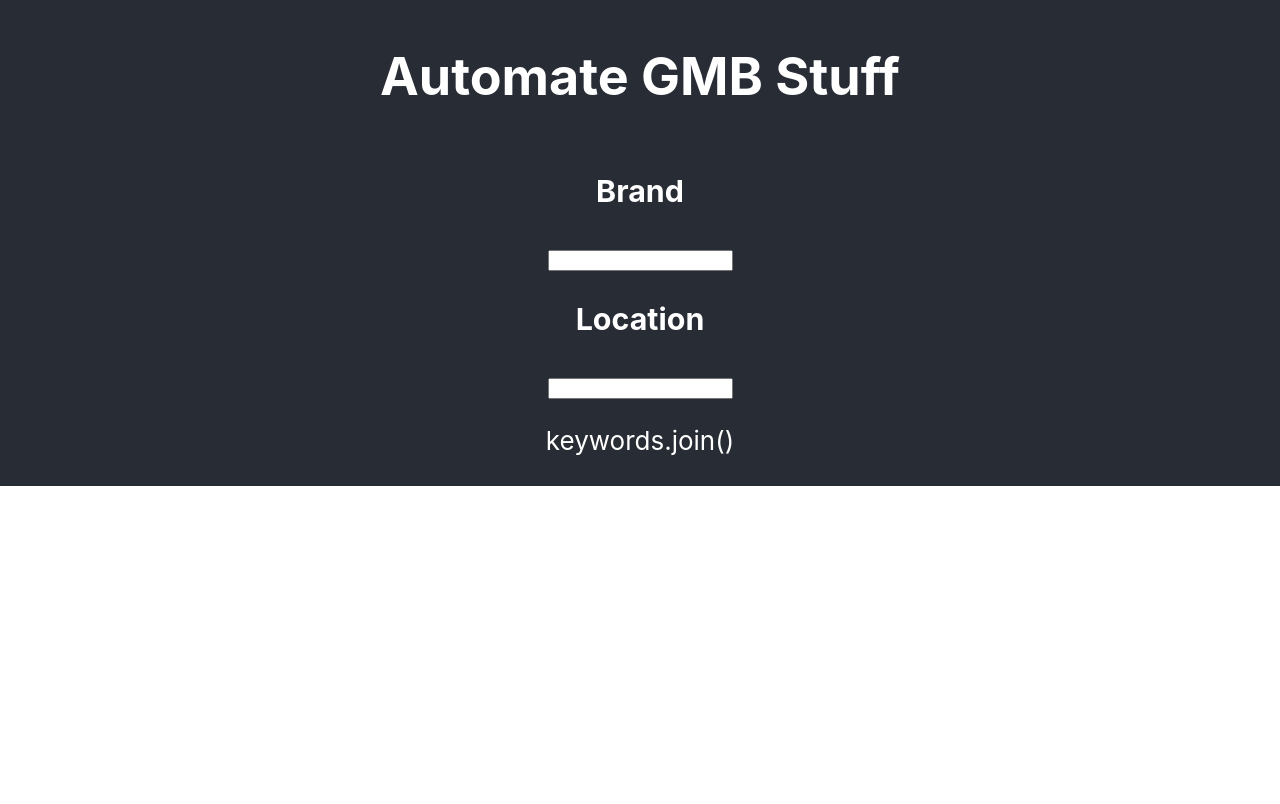
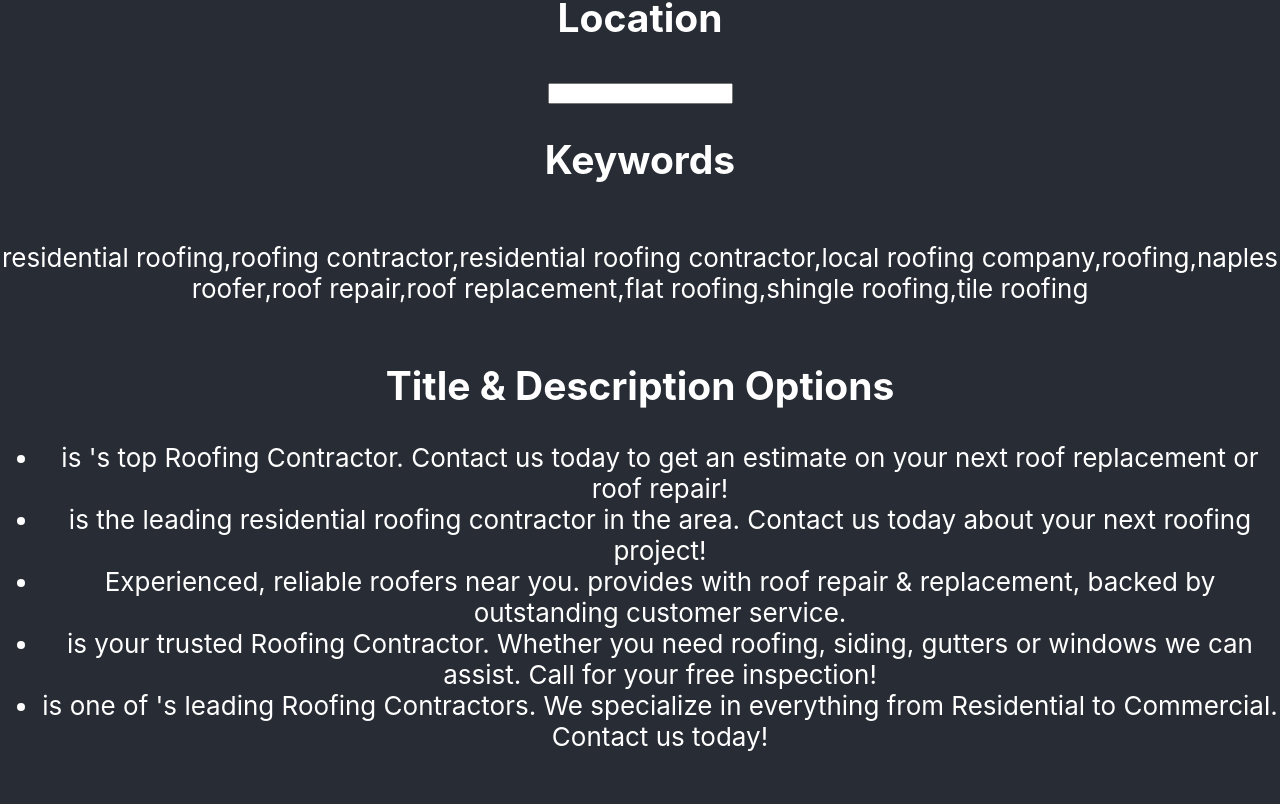
Before and after one commit to trevorwinger/gmb-autofy, a React (Create React App) app: page / in a window 1280 px wide. Shown: the part 314-1118 px from the top of the page. Before the commit the page ends 800 px from the top, so only its background shows below. Built offline with nearby package versions, Linux system fonts and the light colour scheme.

Commit message:
everything seems to be working

```diff
--- a/src/App.js
+++ b/src/App.js
@@ -1,6 +1,7 @@
 import React, { useState } from 'react';
 import logo from './logo.svg';
 import './App.css';
+import Options from './Components/Options';
 
 function App() {
   var options = ['Cherry Roofing is Vancouver, WA\'s top Roofing Contractor. Contact us today to get an estimate on your next roof replacement or roof repair!',
@@ -28,17 +29,20 @@ function App() {
   return (
     <div className="App">
       <header className="App-header">
-        <img src={logo} className="App-logo" alt="logo" />
-        <h1>Automate GMB Stuff</h1>
+
+        <h1>GMB-Autofy</h1>
         <div>
-          <h3>Brand</h3>
+          <h2>Brand</h2>
           <input value={brand} onChange={handleBrandChange}/>
         </div>
         <div>
-          <h3>Location</h3>
-          <input value={brandLocation} onChange={setBrandLocation} />
+          <h2>Location</h2>
+          <input value={brandLocation} onChange={handleBrandLocationChange} />
         </div>
-        <p>keywords.join()</p>
+        <h2>Keywords</h2>
+        <p>{keywords.join()}</p>
+        <Options loc={brandLocation} brand={brand} />
+        <img src={logo} className="App-logo" alt="logo" />
       </header>
     </div>
   );
--- /dev/null
+++ b/src/Components/Options.js
@@ -0,0 +1,27 @@
+import React from 'react';
+
+
+const Options = (props) => {
+    var options = [
+  'Allstate Exteriors is one of Ohio\'s leading Roofing Contractors. We specialize in everything from Residential to Commercial. Contact us today!'];
+
+  const s1 = props.brand + ' is ' + props.loc + '\'s top Roofing Contractor. Contact us today to get an estimate on your next roof replacement or roof repair!';
+  const s2 = props.brand + ' is the leading residential roofing contractor in the ' + props.loc + ' area. Contact us today about your next roofing project!';
+  const s3 = 'Experienced, reliable roofers near you. ' + props.brand + ' provides ' + props.loc + ' with roof repair & replacement, backed by outstanding customer service.';
+  const s4 = props.brand + ' is your trusted '  + props.loc +' Roofing Contractor. Whether you need roofing, siding, gutters or windows we can assist. Call for your free inspection!';
+  const s5 = props.brand + ' is one of ' + props.loc + '\'s leading Roofing Contractors. We specialize in everything from Residential to Commercial. Contact us today!';
+  return (
+      <div>
+          <h2>Title & Description Options</h2>
+          <ul>
+            <li>{s1}</li>
+            <li>{s2}</li>
+            <li>{s3}</li>
+            <li>{s4}</li>
+            <li>{s5}</li>
+          </ul>
+      </div>
+  )
+}
+
+export default Options;
```
